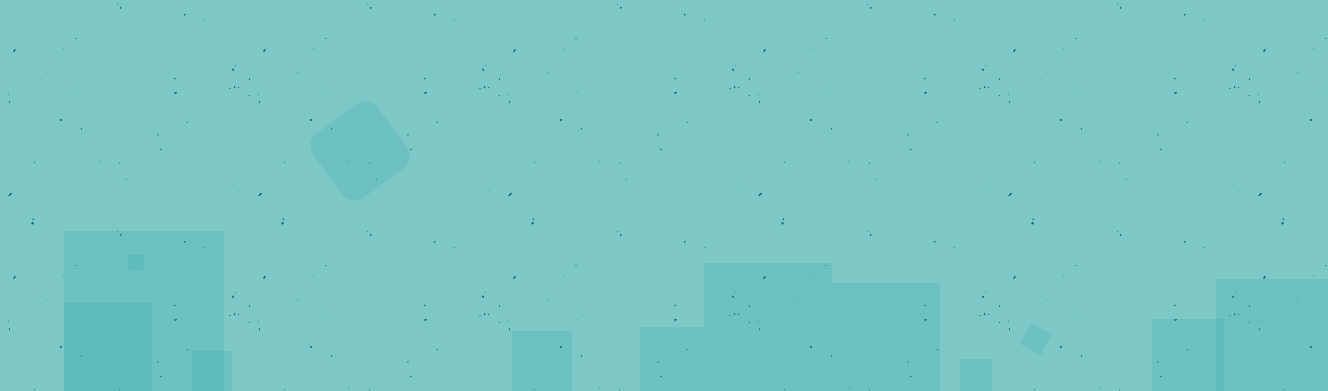
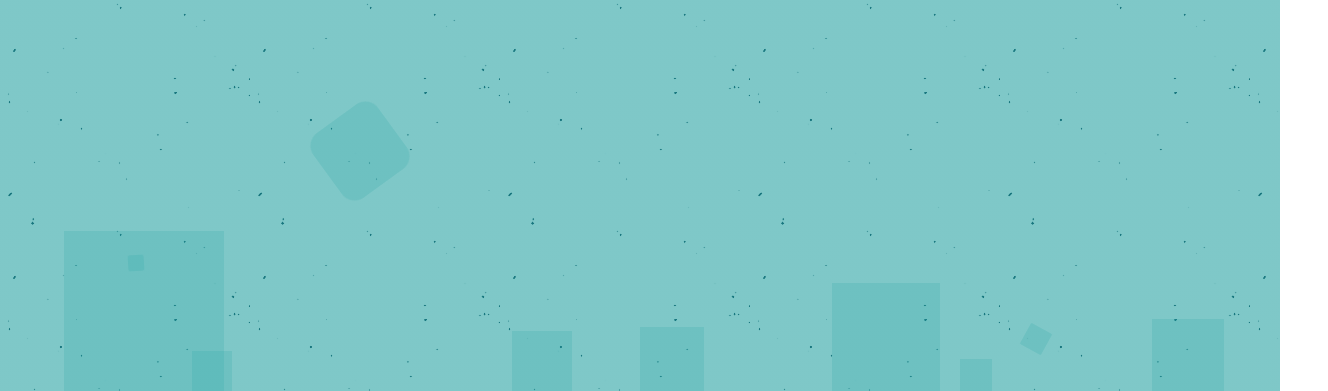
Before and after one commit to julweng/portfolio, a plain HTML site: page docs/index.html in a window 1280 px wide. Shown: the part 589-980 px from the top of the page, 1328 px wide, since content can reach past the window. Drawn offline with nearby package versions, Linux system fonts and the light colour scheme; a web font is replaced by a local one.

Commit message:
delete some bubbles

```diff
--- a/docs/index.css
+++ b/docs/index.css
@@ -271,12 +271,12 @@ header h1, header h2 {
     blink-caret .85s step-end infinite;
 }
 
-/* typing effect */
 @keyframes typing {
   from { width: 0 }
   to { width: 100% }
 }
 
+/* bubble animation */
 .bubbles {
   position: absolute;
   top: 0;
@@ -375,30 +375,6 @@ header h1, header h2 {
   animation-delay: 18s;
 }
 
-.bubbles li:nth-child(11)
-{
-  left: 55%;
-  width: 8rem;
-  height: 8rem;
-  animation-delay: 20s;
-}
-
-.bubbles li:nth-child(12)
-{
-  left: 5%;
-  width: 5.5rem;
-  height: 5.5rem;
-  animation-delay: 22s;
-}
-
-.bubbles li:nth-child(13)
-{
-  left: 95%;
-  width: 7rem;
-  height: 7rem;
-  animation-delay: 24s;
-}
-
 @keyframes animate {
   0% {
     transform: translateY(0) rotate(0deg);
--- a/docs/index.html
+++ b/docs/index.html
@@ -166,9 +166,6 @@
       <li></li>
       <li></li>
       <li></li>
-      <li></li>
-      <li></li>
-      <li></li>
     </ul>
   </main>
 
```
